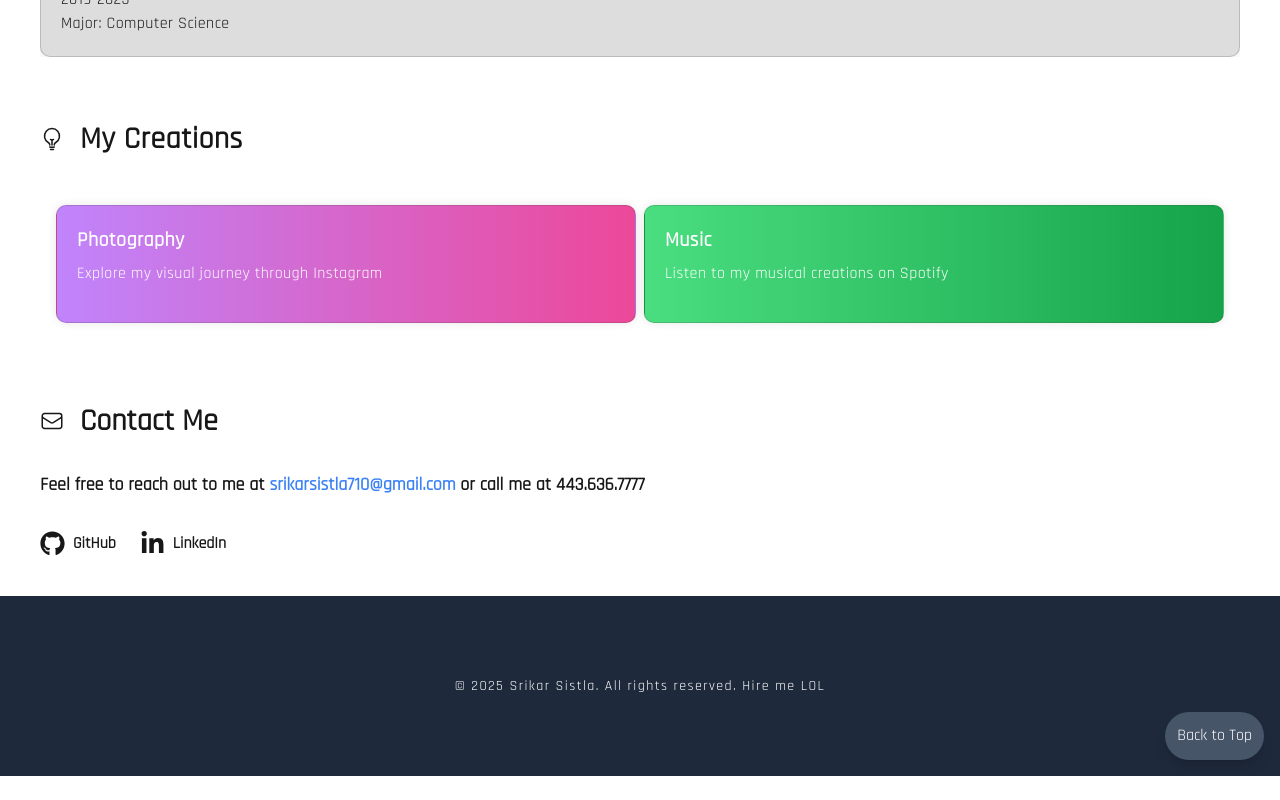
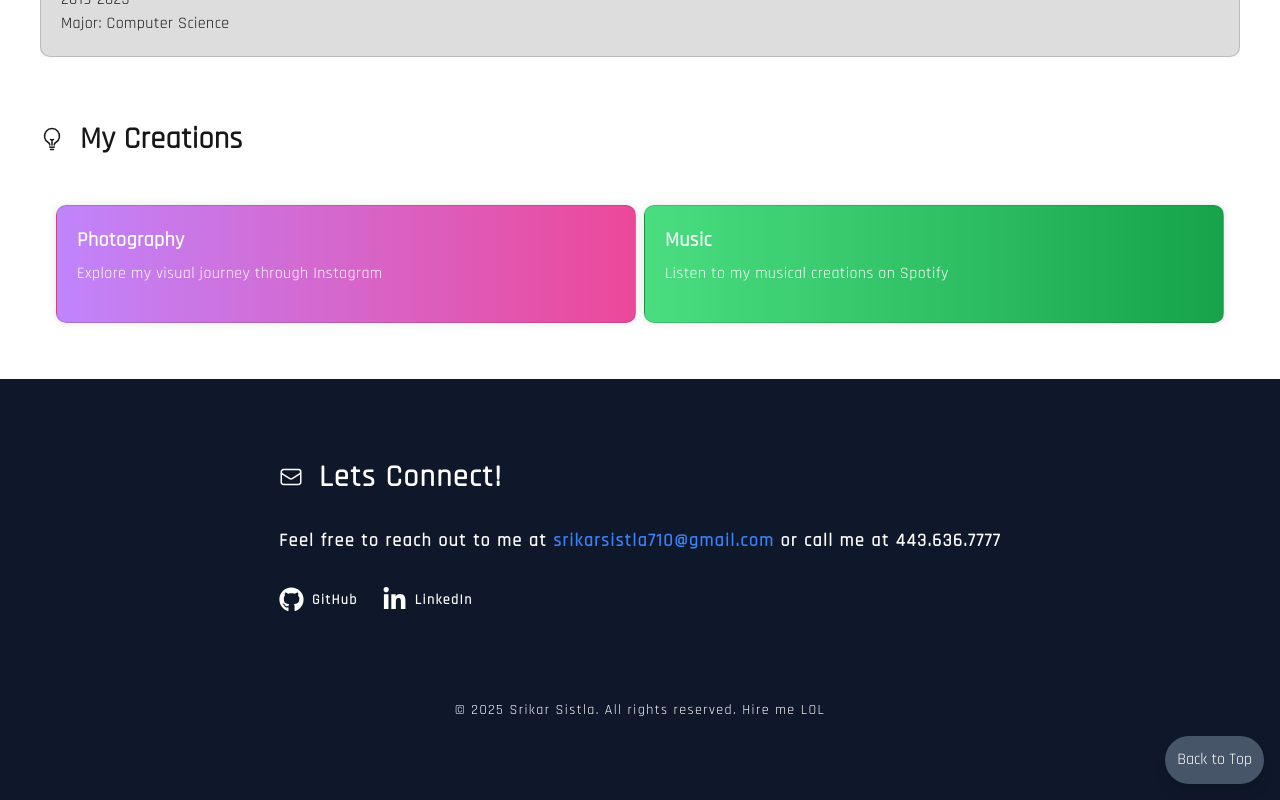
Before and after one commit to SrikarSistla08/MyPortfolio, a Next.js app: page / in a window 1280 px wide. Shown: the part 4115-4915 px from the top of the page. Before the commit the page ends 4891 px from the top, so only its background shows below. Built offline with nearby package versions, Linux system fonts and the light colour scheme; a web font is replaced by a local one.

Commit message:
Changes in Footer

```diff
--- a/src/app/page.tsx
+++ b/src/app/page.tsx
@@ -6,7 +6,7 @@
 import Experience from "../components/experience";
 import Skills from "../components/skills";
 import Education from "../components/education";
-import Contact from "../components/contact";
+// import Contact from "../components/contact";
 import Footer from "@/components/footer";
 import { useIntersectionObserver } from "../hooks/useIntersectionObserver";
 import { motion, useScroll, useTransform } from "framer-motion";
@@ -162,10 +162,10 @@
           <Hero />
           </AnimatedSection>
         <div className="grid min-h-screen gap-16 p-10">
-          <AnimatedSection className="flex flex-col gap-16 overflow-y-auto mt-10">
+          <AnimatedSection className="fixed-top flex flex-col gap-16 overflow-y-auto mt-10">
             <Header />
           </AnimatedSection>
-          <main className="flex flex-col gap-16 overflow-y-auto">
+          <main className="flex flex-col gap-16">
             <AnimatedSection className="flex flex-col gap-16 overflow-y-auto">
               <About />
               <div className="mt-3">
@@ -207,7 +207,6 @@
                 </div>
               </section>
             </AnimatedSection>
-            <Contact />
           </main>
         </div>
         <Footer />
--- a/src/components/about.js
+++ b/src/components/about.js
@@ -18,7 +18,7 @@
             <svg xmlns="http://www.w3.org/2000/svg" fill="none" viewBox="0 0 24 24" strokeWidth={1.5} stroke="currentColor" className="size-6">
             <path strokeLinecap="round" strokeLinejoin="round" d="M15 9h3.75M15 12h3.75M15 15h3.75M4.5 19.5h15a2.25 2.25 0 0 0 2.25-2.25V6.75A2.25 2.25 0 0 0 19.5 4.5h-15a2.25 2.25 0 0 0-2.25 2.25v10.5A2.25 2.25 0 0 0 4.5 19.5Zm6-10.125a1.875 1.875 0 1 1-3.75 0 1.875 1.875 0 0 1 3.75 0Zm1.294 6.336a6.721 6.721 0 0 1-3.17.789 6.721 6.721 0 0 1-3.168-.789 3.376 3.376 0 0 1 6.338 0Z" />
             </svg>
-            <h2 className="text-3xl hover:text-stone-400 transition duration-200 hover:underline">About Me</h2>
+            <h2 className="text-3xl hover:text-stone-400 transition duration-200">About Me</h2>
           </div>
           <p className="text-lg sm:text-justify container font-light">
             Hello! 👋
--- a/src/components/footer.js
+++ b/src/components/footer.js
@@ -4,8 +4,34 @@
 
 function Footer() {
   return (
-    <footer className="bg-slate-800 text-white   p-20 text-center text-sm flex items-center justify-center gap-2 tracking-widest font-['rajdhani']">
-        © {new Date().getFullYear()} Srikar Sistla. All rights reserved. Hire me LOL
+    <footer className="fixed-bottom w-full flex-col bg-slate-900 text-white p-20 text-center text-sm flex items-center justify-center gap-2 tracking-widest font-['rajdhani']">
+        <section id="contact" className="flex flex-col items-left gap-8 font-semibold">
+          <div className="flex items-center gap-4">
+            <svg xmlns="http://www.w3.org/2000/svg" fill="none" viewBox="0 0 24 24" strokeWidth={1.5} stroke="currentColor" className="size-6">
+              <path strokeLinecap="round" strokeLinejoin="round" d="M21.75 6.75v10.5a2.25 2.25 0 0 1-2.25 2.25h-15a2.25 2.25 0 0 1-2.25-2.25V6.75m19.5 0A2.25 2.25 0 0 0 19.5 4.5h-15a2.25 2.25 0 0 0-2.25 2.25m19.5 0v.243a2.25 2.25 0 0 1-1.07 1.916l-7.5 4.615a2.25 2.25 0 0 1-2.36 0L3.32 8.91a2.25 2.25 0 0 1-1.07-1.916V6.75" />
+            </svg>
+            <h2 className="text-3xl font-bold hover:text-stone-400 transition duration-200">Lets Connect!</h2>
+          </div>
+          <p className="text-lg text-light">
+            Feel free to reach out to me at <a href="mailto:srikarsistla710@gmail.com" className="text-blue-500 hover:underline">srikarsistla710@gmail.com</a> or call me at 443.636.7777
+          </p>
+          <div className="flex items-center gap-6">
+            <a href="https://github.com/SrikarSistla08" target="_blank" rel="noopener noreferrer" className="group flex items-center gap-2 text-#cbd5e1-500 hover:text-stone-400 transition-colors duration-200">
+              <svg className="w-[25px] h-[25px] fill-current transition-transform duration-200 group-hover:scale-100" viewBox="0 0 496 512" xmlns="http://www.w3.org/2000/svg">
+                <path d="M165.9 397.4c0 2-2.3 3.6-5.2 3.6-3.3.3-5.6-1.3-5.6-3.6 0-2 2.3-3.6 5.2-3.6 3-.3 5.6 1.3 5.6 3.6zm-31.1-4.5c-.7 2 1.3 4.3 4.3 4.9 2.6 1 5.6 0 6.2-2s-1.3-4.3-4.3-5.2c-2.6-.7-5.5.3-6.2 2.3zm44.2-1.7c-2.9.7-4.9 2.6-4.6 4.9.3 2 2.9 3.3 5.9 2.6 2.9-.7 4.9-2.6 4.6-4.6-.3-1.9-3-3.2-5.9-2.9zM244.8 8C106.1 8 0 113.3 0 252c0 110.9 69.8 205.8 169.5 239.2 12.8 2.3 17.3-5.6 17.3-12.1 0-6.2-.3-40.4-.3-61.4 0 0-70 15-84.7-29.8 0 0-11.4-29.1-27.8-36.6 0 0-22.9-15.7 1.6-15.4 0 0 24.9 2 38.6 25.8 21.9 38.6 58.6 27.5 72.9 20.9 2.3-16 8.8-27.1 16-33.7-55.9-6.2-112.3-14.3-112.3-110.5 0-27.5 7.6-41.3 23.6-58.9-2.6-6.5-11.1-33.3 2.6-67.9 20.9-6.5 69 27 69 27 20-5.6 41.5-8.5 62.8-8.5s42.8 2.9 62.8 8.5c0 0 48.1-33.6 69-27 13.7 34.7 5.2 61.4 2.6 67.9 16 17.7 25.8 31.5 25.8 58.9 0 96.5-58.9 104.2-114.8 110.5 9.2 7.9 17 22.9 17 46.4 0 33.7-.3 75.4-.3 83.6 0 6.5 4.6 14.4 17.3 12.1C428.2 457.8 496 362.9 496 252 496 113.3 383.5 8 244.8 8zM97.2 352.9c-1.3 1-1 3.3.7 5.2 1.6 1.6 3.9 2.3 5.2 1 1.3-1 1-3.3-.7-5.2-1.6-1.6-3.9-2.3-5.2-1zm-10.8-8.1c-.7 1.3.3 2.9 2.3 3.9 1.6 1 3.6.7 4.3-.7.7-1.3-.3-2.9-2.3-3.9-2-.6-3.6-.3-4.3.7zm32.4 35.6c-1.6 1.3-1 4.3 1.3 6.2 2.3 2.3 5.2 2.6 6.5 1 1.3-1.3.7-4.3-1.3-6.2-2.2-2.3-5.2-2.6-6.5-1zm-11.4-14.7c-1.6 1-1.6 3.6 0 5.9 1.6 2.3 4.3 3.3 5.6 2.3 1.6-1.3 1.6-3.9 0-6.2-1.4-2.3-4-3.3-5.6-2z"/>
+              </svg>
+              <span className="group-hover:underline">GitHub</span>
+            </a>
+            <a href="https://www.linkedin.com/in/srikarsistla/" target="_blank" rel="noopener noreferrer" className="group flex items-center gap-2 text-#cbd5e1-500 hover:text-blue-500 transition-colors duration-200">
+              <svg className="w-[25px] h-[25px] fill-current transition-transform duration-200 group-hover:scale-100" viewBox="0 0 448 512" xmlns="http://www.w3.org/2000/svg">
+                <path d="M100.28 448H7.4V148.9h92.88zM53.79 108.1C24.09 108.1 0 83.5 0 53.8a53.79 53.79 0 0 1 107.58 0c0 29.7-24.1 54.3-53.79 54.3zM447.9 448h-92.68V302.4c0-34.7-.7-79.2-48.29-79.2-48.29 0-55.69 37.7-55.69 76.7V448h-92.78V148.9h89.08v40.8h1.3c12.4-23.5 42.69-48.3 87.88-48.3 94 0 111.28 61.9 111.28 142.3V448z"/>
+              </svg>
+              <span className="group-hover:underline">LinkedIn</span>
+            </a>
+          </div>
+        </section>
+
+          <p className="text-sm mt-20">© {new Date().getFullYear()} Srikar Sistla. All rights reserved. Hire me LOL</p>
     </footer>
     );
   }
```
